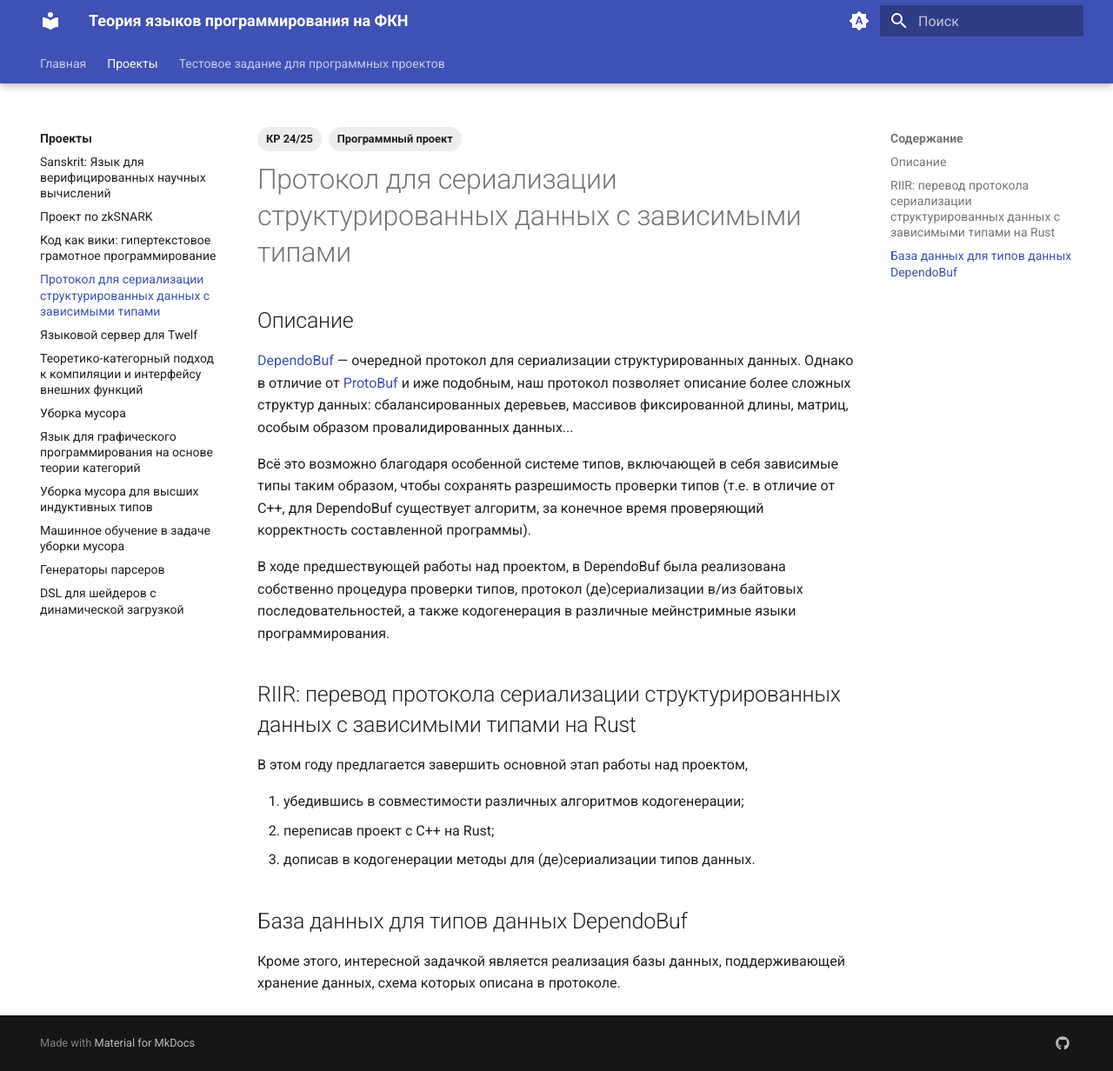
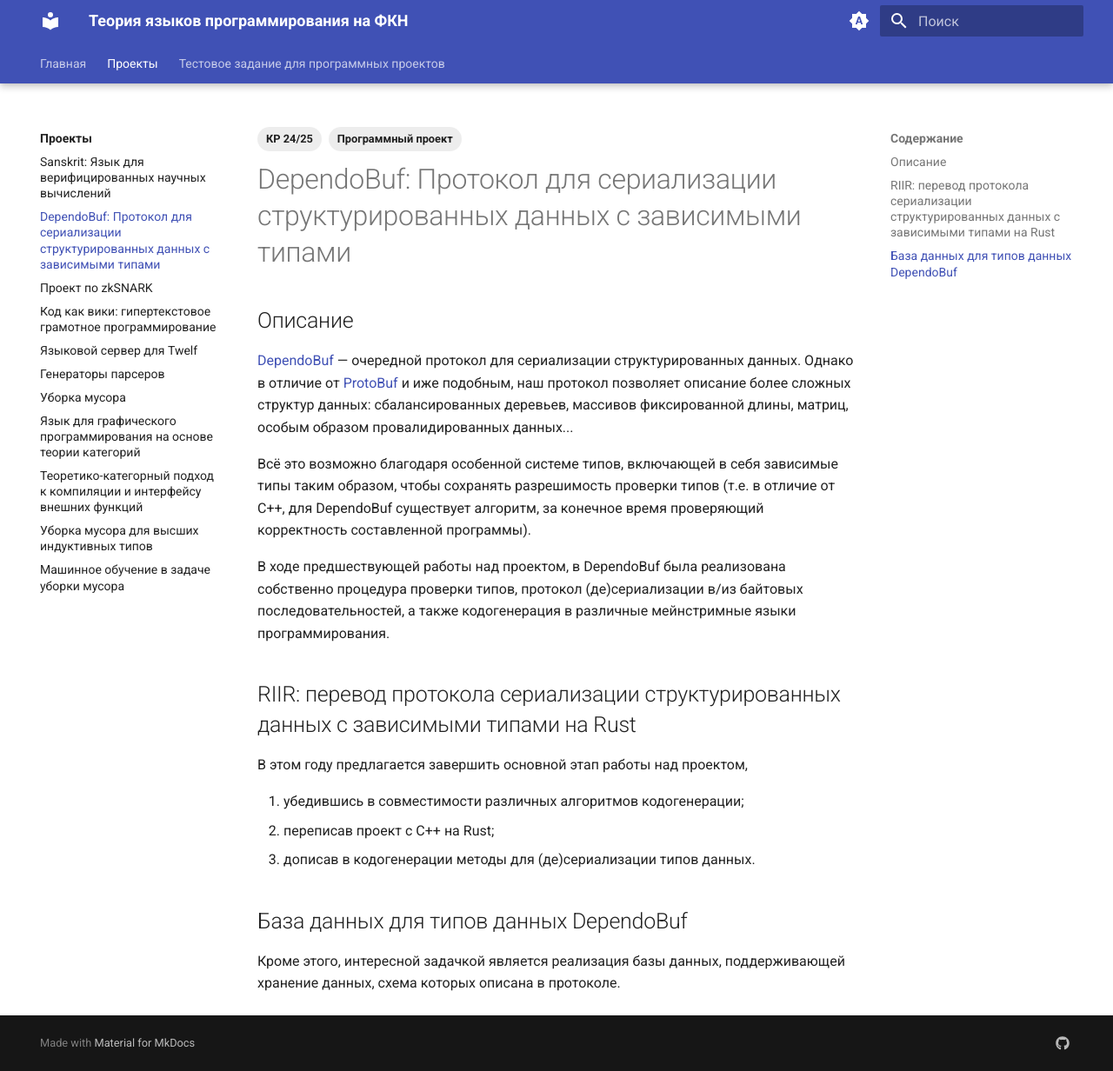
Before and after one commit to Church-of-Church-HSE/Church-of-Church-HSE.github.io, an MkDocs documentation site: the page built from docs/projects/dependobuf.md, in a window 1280 px wide and 1232 px high. Shown: the whole window at 87% size. Built offline with MkDocs 1.6.1 and Material for MkDocs 9.7.7, drawn with Linux system fonts in a browser that asks for light colours.

Commit message:
removed shader DSL project; minor reordering

```diff
--- a/docs/projects/dependobuf.md
+++ b/docs/projects/dependobuf.md
@@ -4,7 +4,7 @@ tags:
   - Программный проект
 ---
 
-# Протокол для сериализации структурированных данных с зависимыми типами
+# DependoBuf: Протокол для сериализации структурированных данных с зависимыми типами
 
 ## Описание
 
--- a/docs/projects/shaderdsl.md
+++ /dev/null
@@ -1,7 +0,0 @@
----
-tags:
-  - КР 24/25
-  - Программный проект
----
-
-# DSL для шейдеров с динамической загрузкой
--- a/mkdocs.yml
+++ b/mkdocs.yml
@@ -6,17 +6,16 @@ nav:
   - Проекты:
     - projects/index.md
     - projects/sanskrit.md
+    - projects/dependobuf.md
     - projects/zksnark.md
     - projects/codeaswiki.md
-    - projects/dependobuf.md
     - projects/twelf.md
-    - projects/catcomp.md
+    - projects/parsergen.md
     - projects/gc.md
     - projects/graphcat.md
+    - projects/catcomp.md
     - projects/hitgc.md
     - projects/mlgc.md
-    - projects/parsergen.md
-    - projects/shaderdsl.md
   - testtask.md
 theme:
   name: material
```
